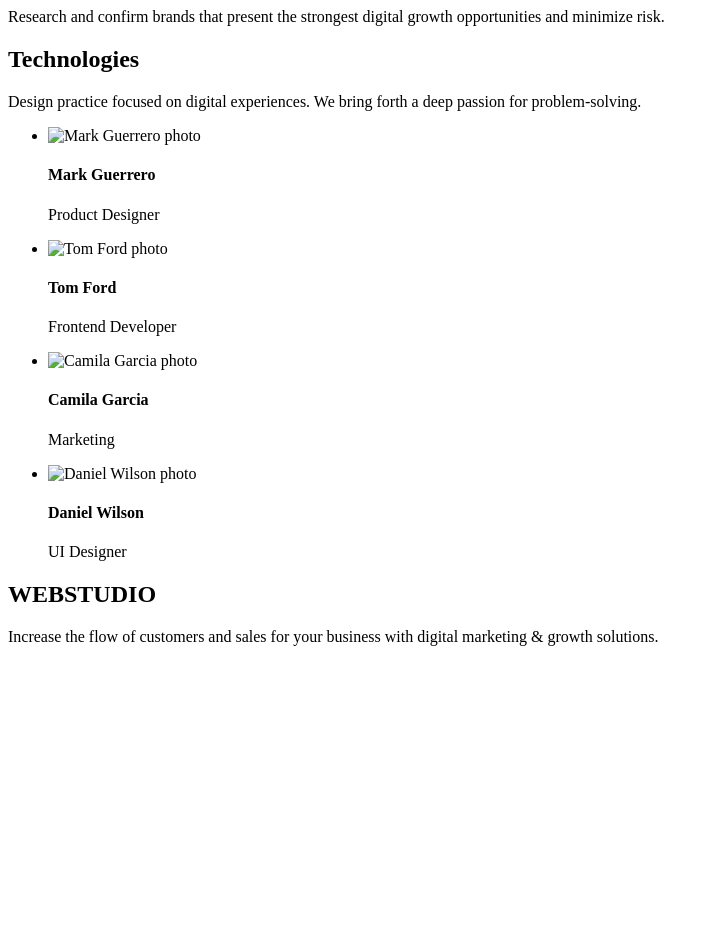
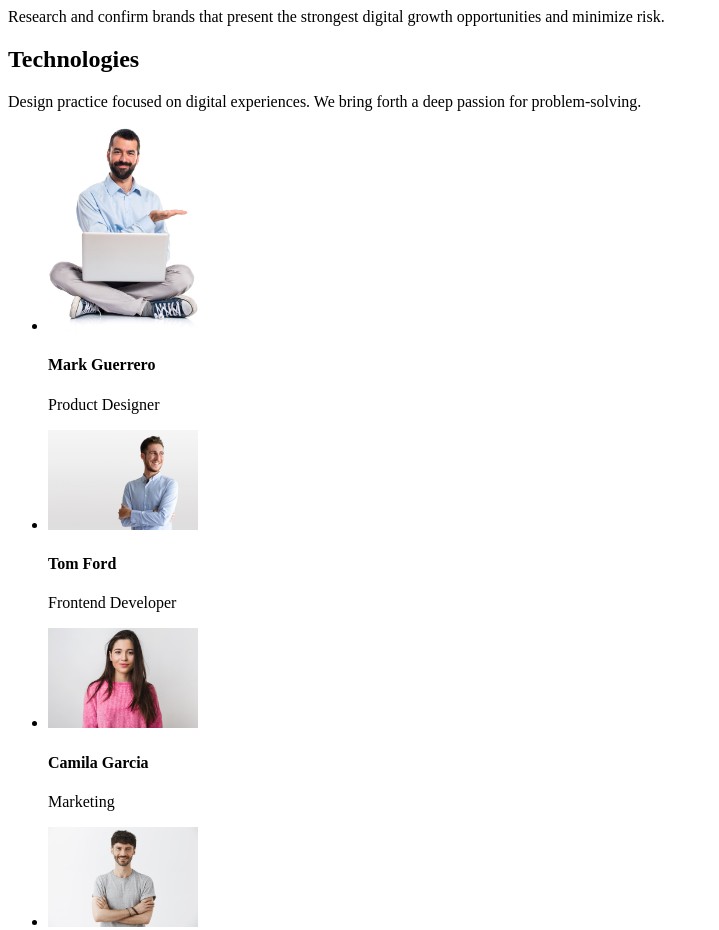
Before and after one commit to RoyalNegative/goit-markup-hw-01, a plain HTML site: page index.html in a window 1280 px wide. Shown: the part 480-1410 px from the top of the page, without its empty margins (0-719 px from the left). Before the commit the page ends 1142 px from the top, so only its background shows below. Drawn offline with Linux system fonts and the light colour scheme; the site is published under a folder, as on GitHub Pages, so addresses that start at the root find nothing.

Commit message:
photos not showing on git error fixed

```diff
--- a/index.html
+++ b/index.html
@@ -49,22 +49,22 @@
         <section> <!-- Our team section -->
             <ul>
                 <li>
-                    <img src="/images/profile1.jpg" width="150"   alt="Mark Guerrero photo">
+                    <img src="./images/profile1.jpg" width="150"   alt="Mark Guerrero photo">
                     <h4>Mark Guerrero</h4>
                     <p>Product Designer</p>
                 </li>
                 <li>
-                    <img src="/images/profile2.jpg" width="150"   alt="Tom Ford photo">
+                    <img src="./images/profile2.jpg" width="150"   alt="Tom Ford photo">
                     <h4>Tom Ford</h4>
                     <p>Frontend Developer</p>
                 </li>
                 <li>
-                    <img src="/images/profile3.jpg" width="150"   alt="Camila Garcia photo">
+                    <img src="./images/profile3.jpg" width="150"   alt="Camila Garcia photo">
                     <h4>Camila Garcia</h4>
                     <p>Marketing</p>
                 </li>
                 <li>
-                    <img src="/images/profile4.jpg" width="150"   alt="Daniel Wilson photo">
+                    <img src="./images/profile4.jpg" width="150"   alt="Daniel Wilson photo">
                     <h4>Daniel Wilson</h4>
                     <p>UI Designer</p>
                 </li>
```
